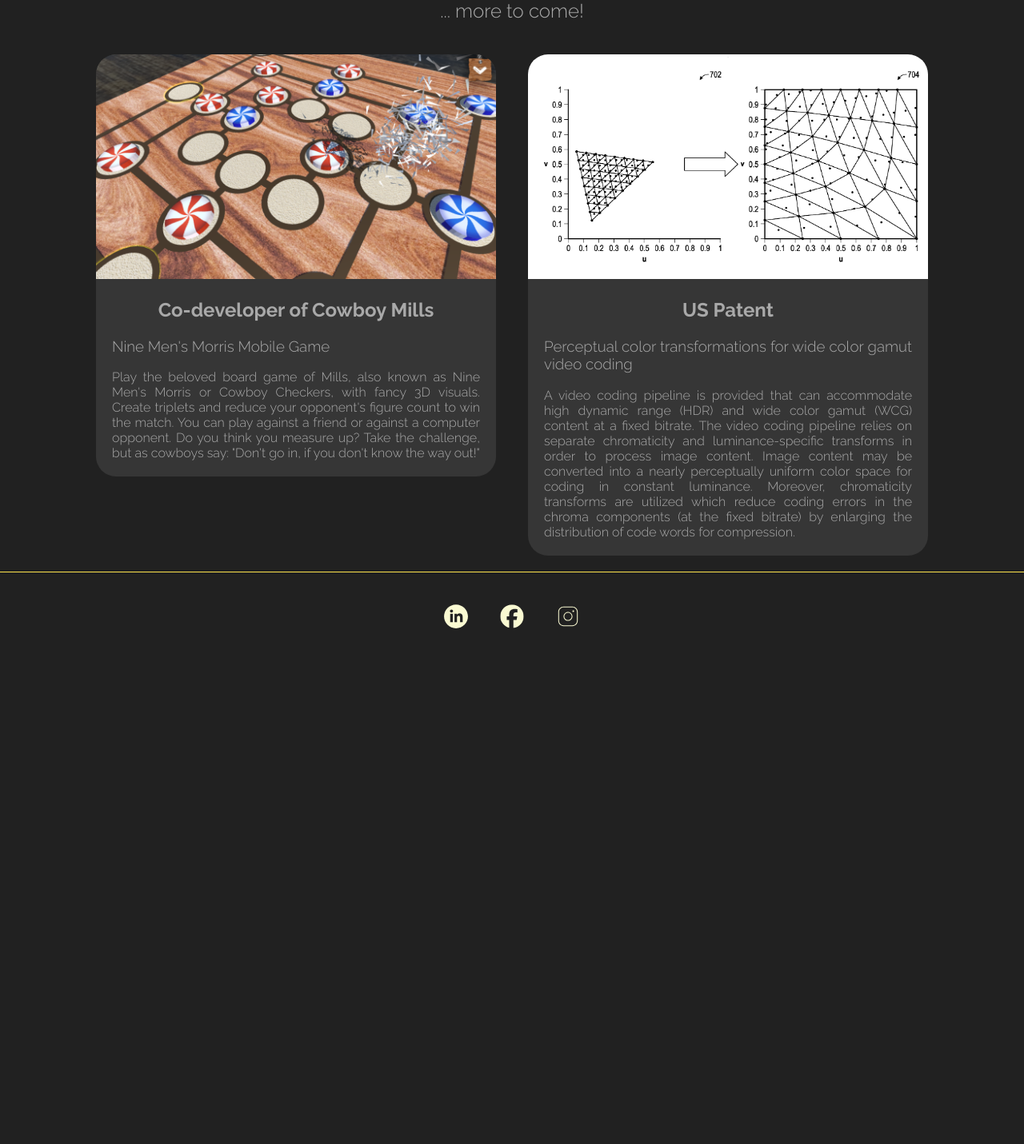
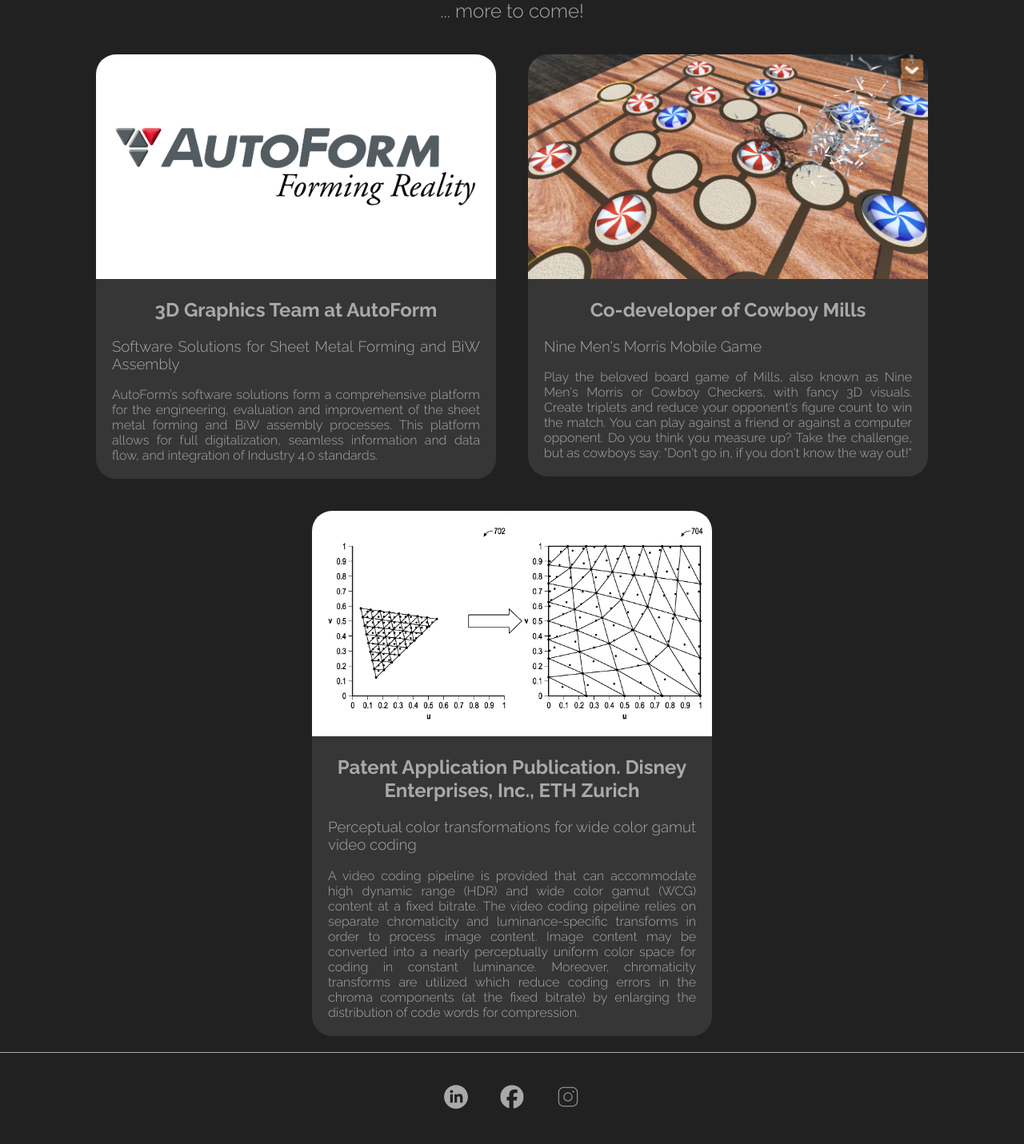
Before and after one commit to danielug/website, a PHP site: page / in a window 1280 px wide. Shown: the part 948-2379 px from the top of the page at 80% size. Run offline with PHP 8.4, Linux system fonts and the light colour scheme.

Commit message:
clean up color concept a bit, empty target links, add autoform entry

```diff
--- a/index.html
+++ b/index.html
@@ -56,7 +56,20 @@
 
 <section class="flex-content">
 	<div class="content-entry">
-		<a href="https://buggygames.ch/">
+		<a href="https://www.autoform.com/en/" target="_blank">
+			<div>
+				<img class="content-image" src="images/autoform.png">
+			</div>
+			<div class="content-text">
+				<h2 class="content-title">3D Graphics Team at AutoForm</h2>
+				<h3>Software Solutions for Sheet Metal Forming and BiW Assembly</h3>
+				<p>AutoForm’s software solutions form a comprehensive platform for the engineering, evaluation and improvement of the sheet metal forming and BiW assembly processes. This platform allows for full digitalization, seamless information and data flow, and integration of Industry 4.0 standards.</p>
+			</div>
+		</a>
+	</div>
+
+	<div class="content-entry">
+		<a href="https://buggygames.ch/" target="_blank">
 			<div>
 				<img class="content-image" src="images/buggygames.png">
 			</div>
@@ -69,12 +82,12 @@
 	</div>
 
 	<div class="content-entry">
-		<a href="https://patents.google.com/patent/US20160323556A1/en">
+		<a href="https://patents.google.com/patent/US20160323556A1/en" target="_blank">
 			<div>
 				<img class="content-image" src="images/patent.png">
 			</div>
 			<div class="content-text">
-				<h2 class="content-title">US Patent</h2>
+				<h2 class="content-title">Patent Application Publication. Disney Enterprises, Inc., ETH Zurich </h2>
 				<h3>Perceptual color transformations for wide color gamut video coding</h3>
 				<p>A video coding pipeline is provided that can accommodate high dynamic range (HDR) and wide color gamut (WCG) content at a fixed bitrate. The video coding pipeline relies on separate chromaticity and luminance-specific transforms in order to process image content. Image content may be converted into a nearly perceptually uniform color space for coding in constant luminance. Moreover, chromaticity transforms are utilized which reduce coding errors in the chroma components (at the fixed bitrate) by enlarging the distribution of code words for compression.</p>
 			</div>
@@ -86,13 +99,19 @@
 <footer>
 	<div class="flex-footer">
 		<div>
-			<a href="https://linkedin.com/in/daniel-luginb%C3%BChl-a20257138"><img src="images/linkedin-logo.svg" alt="Linked In" class="social-image"></a>
+			<a href="https://linkedin.com/in/daniel-luginb%C3%BChl-a20257138" target="_blank">
+				<img src="images/linkedin-logo.svg" alt="Linked In" class="social-image">
+			</a>
 		</div>
 		<div>
-			<a href="https://www.facebook.com/profile.php?id=61557169541826"><img src="images/facebook-logo.svg" alt="Facebook" class="social-image"></a>
+			<a href="https://www.facebook.com/profile.php?id=61557169541826" target="_blank">
+				<img src="images/facebook-logo.svg" alt="Facebook" class="social-image">
+			</a>
 		</div>
 		<div>
-			<a href="https://www.instagram.com/daniel.james1990"><img src="images/instagram-logo.svg" alt="Instagram" class="social-image"></a>
+			<a href="https://www.instagram.com/daniel.james1990" target="_blank">
+				<img src="images/instagram-logo.svg" alt="Instagram" class="social-image">
+			</a>
 		</div>
 	</div>
 </footer>
--- a/styles/style.css
+++ b/styles/style.css
@@ -1,3 +1,10 @@
+:root {
+  --backgroundgray: #363636;
+  --bodybackgroundgray: #212121;
+  --linkhovercolor: lightgoldenrodyellow;
+  --linkactivecolor: blue;
+}
+
 html {
     overflow: auto;
 }
@@ -8,7 +15,7 @@ body {
   width: 100vw;
   margin: 0px;
   padding: 0px;
-  background-color: #212121;
+  background-color: var(--bodybackgroundgray);
 }
 
 h1, h2, h3, h4, h5, p, a {
@@ -22,15 +29,13 @@ a, a:visited, a:hover, a:active {
   text-decoration: none;
  }
 
- a:hover
- {
-    color: lightgoldenrodyellow;
+ a:hover{
+  color: var(--linkhovercolor);
  }
 
  a:active {
-  color: #ffe34d;
+  color: var(--linkactivecolor);
  }
-
 
 
 header {
@@ -41,7 +46,7 @@ header {
 }
 
 .header-content-area {
-  background-color: #363636 ;
+  background-color: var(--backgroundgray);
   box-shadow: 0px 0px 50px 10px black;
 }
 
@@ -102,20 +107,20 @@ header {
 
 .content-entry {
   margin: 20px;
-  background-color: #363636;
+  background-color: var(--backgroundgray);
   border-radius: 25px;
   width: 500px;
 }
 
 .content-entry:hover {
   border-width: 2px;
-  border-color: lightgoldenrodyellow;
+  border-color: var(--linkhovercolor);
   border-style: solid;
   margin: 18px;
 }
 
 .content-entry:active {
-  border-color: #ffe34d;
+  border-color: var(--linkactivecolor);
 }
 
 .content-image {
@@ -138,7 +143,7 @@ header {
 
 footer {
   border-top-style: solid;
-  border-top-color: #ffe34d;
+  border-top-color: darkgray;
   border-width: 1px;
   padding: 20px;
 }
```
Also changed, not shown: images/autoform.jpg (deleted), images/autoform.png (added), images/background.png, images/facebook-logo.svg, images/instagram-logo.svg, images/linkedin-logo.svg, images/patent.png.
